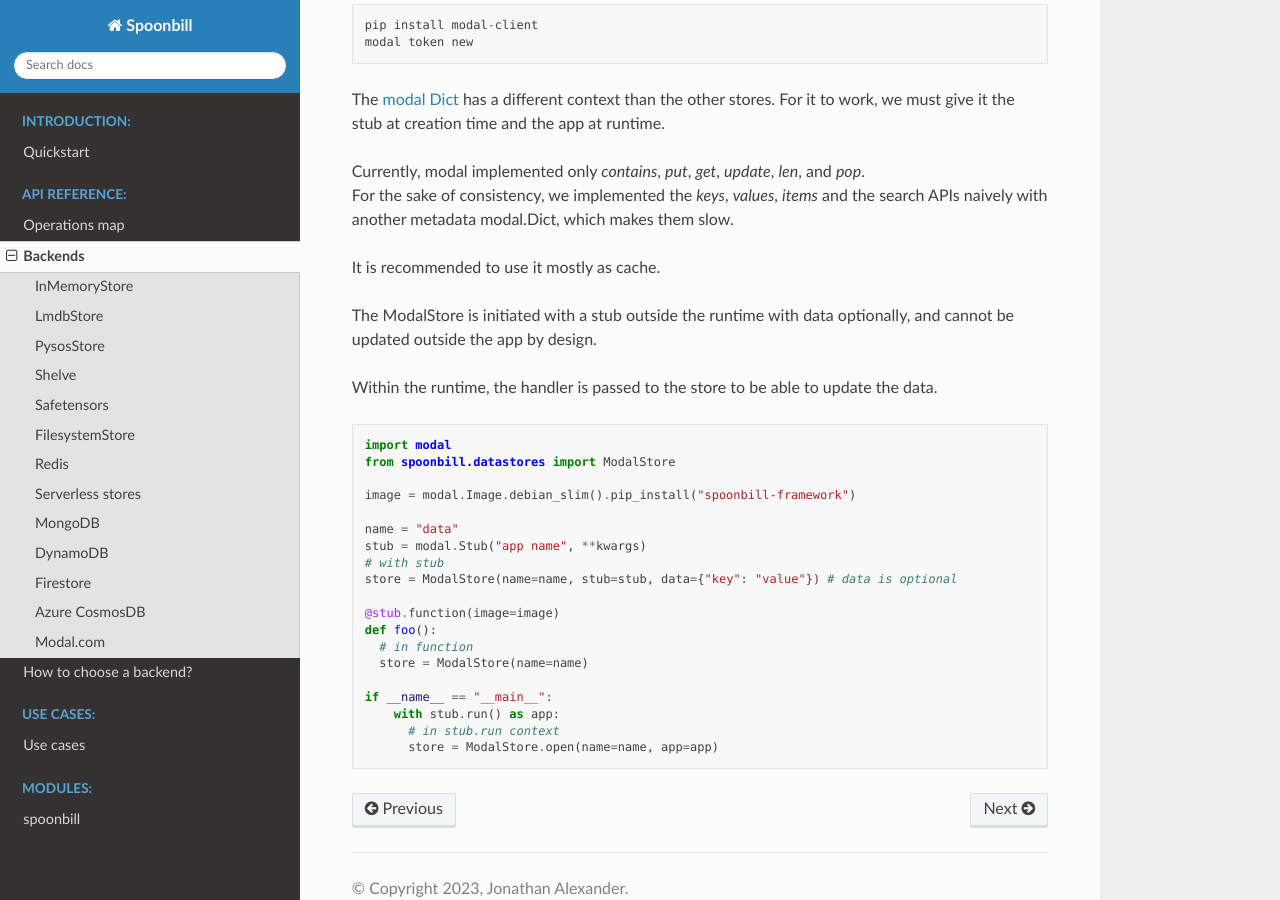
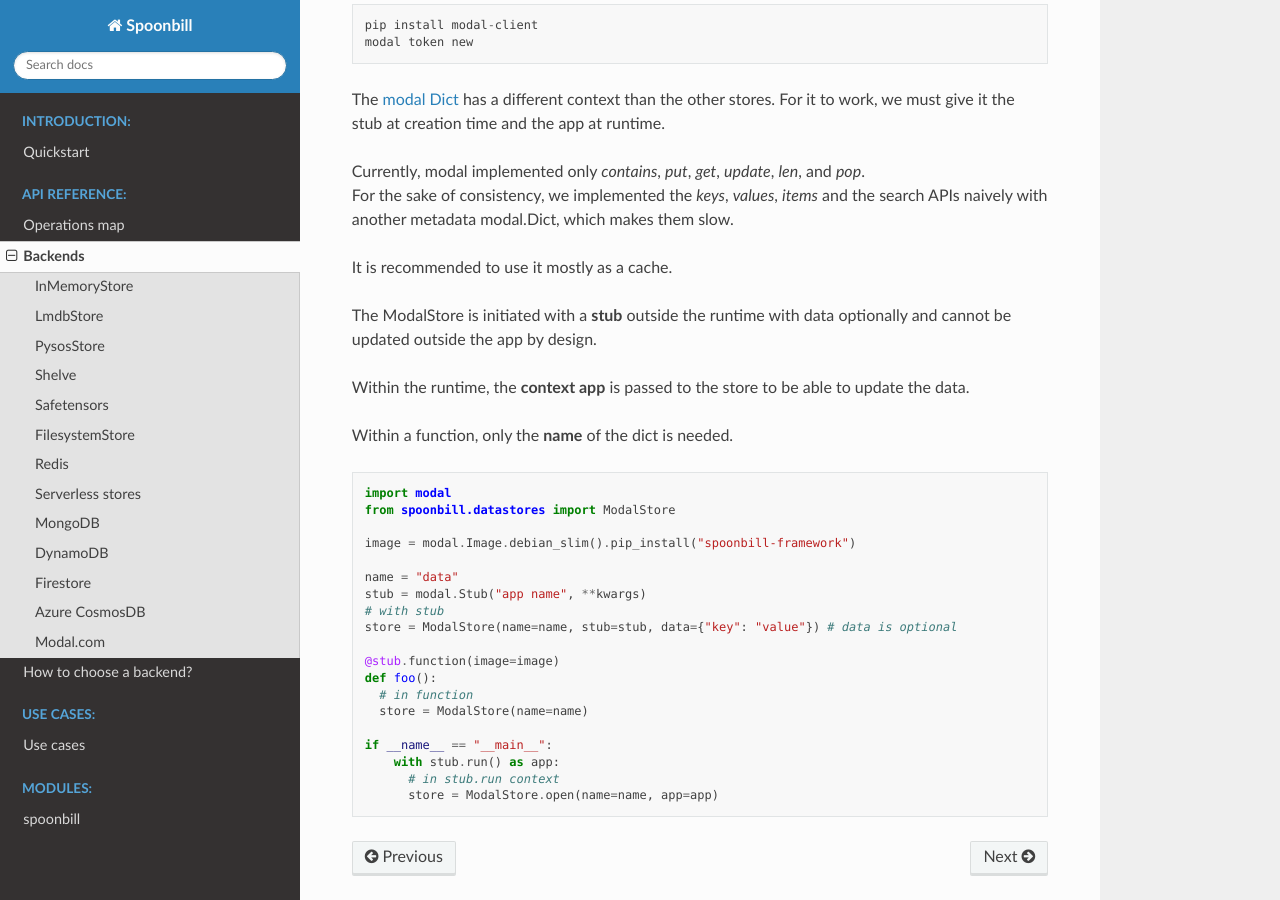
Before and after one commit to xdssio/spoonbill, a Sphinx documentation site: the page built from docs/markdowns/backends.md, in a window 1280 px wide and 900 px high, scrolled down 6522 px. Built offline with Sphinx 7.4.7 and the Read the Docs theme 2.0.0, drawn with Linux system fonts in a browser that asks for light colours.

Commit message:
clean more docs

````diff
--- a/docs/markdowns/backends.md
+++ b/docs/markdowns/backends.md
@@ -306,13 +306,14 @@ Currently, modal implemented only *contains*, *put*, *get*, *update*, *len*, and
 For the sake of consistency, we implemented the *keys*, *values*, *items* and the search APIs naively with another metadata modal.Dict, which
 makes them slow.
 
-It is recommended to use it mostly as cache.
+It is recommended to use it mostly as a cache.
 
-The ModalStore is initiated with a stub outside the runtime with data optionally, and cannot be updated outside the app
+The ModalStore is initiated with a **stub** outside the runtime with data optionally and cannot be updated outside the app
 by design.
 
-Within the runtime, the handler is passed to the store to be able to update the data.
+Within the runtime, the **context app** is passed to the store to be able to update the data.
 
+Within a function, only the **name** of the dict is needed.
 ```python
 import modal
 from spoonbill.datastores import ModalStore
````
Also changed, not shown: README.md (+5 -3 lines).
